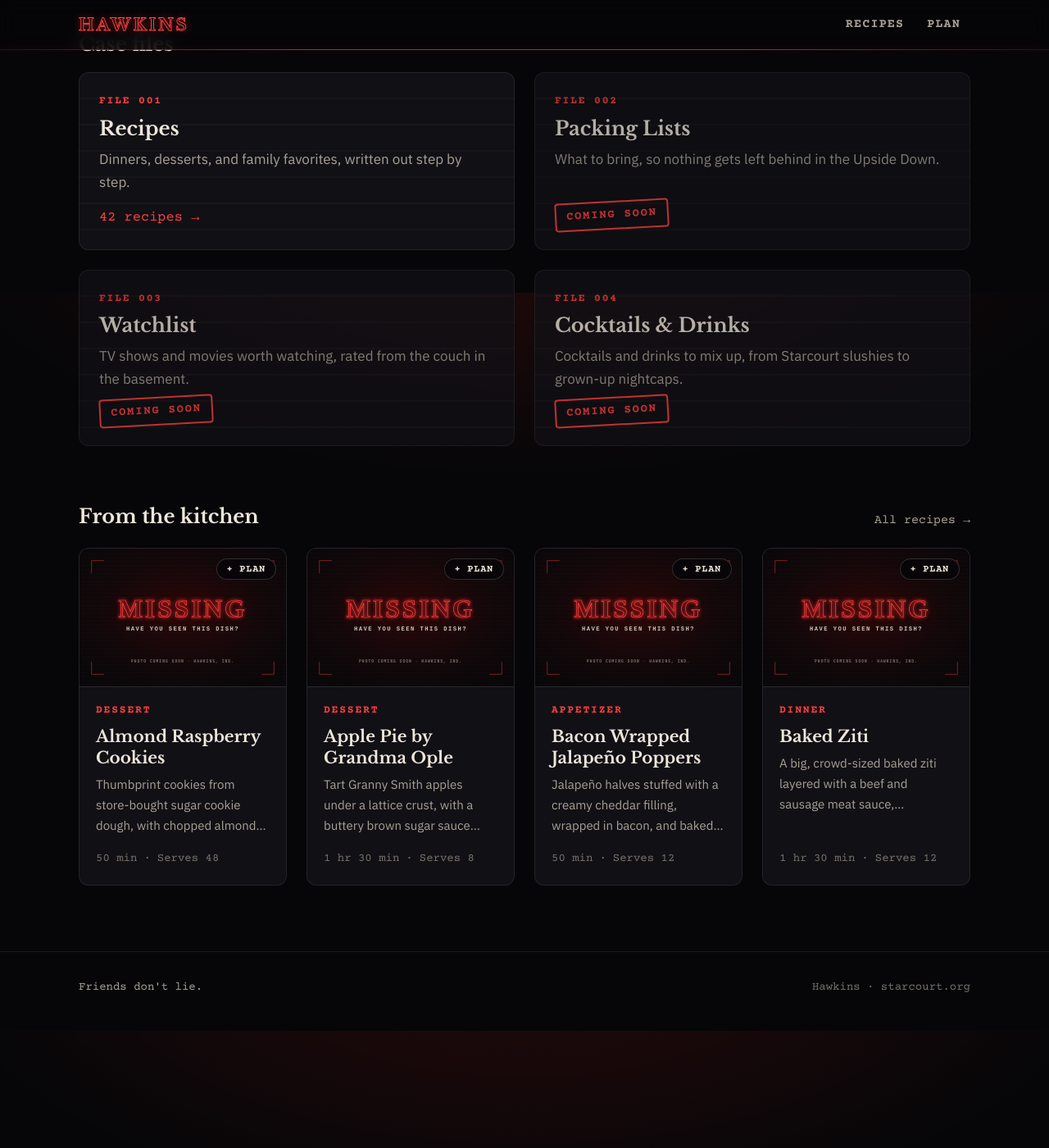
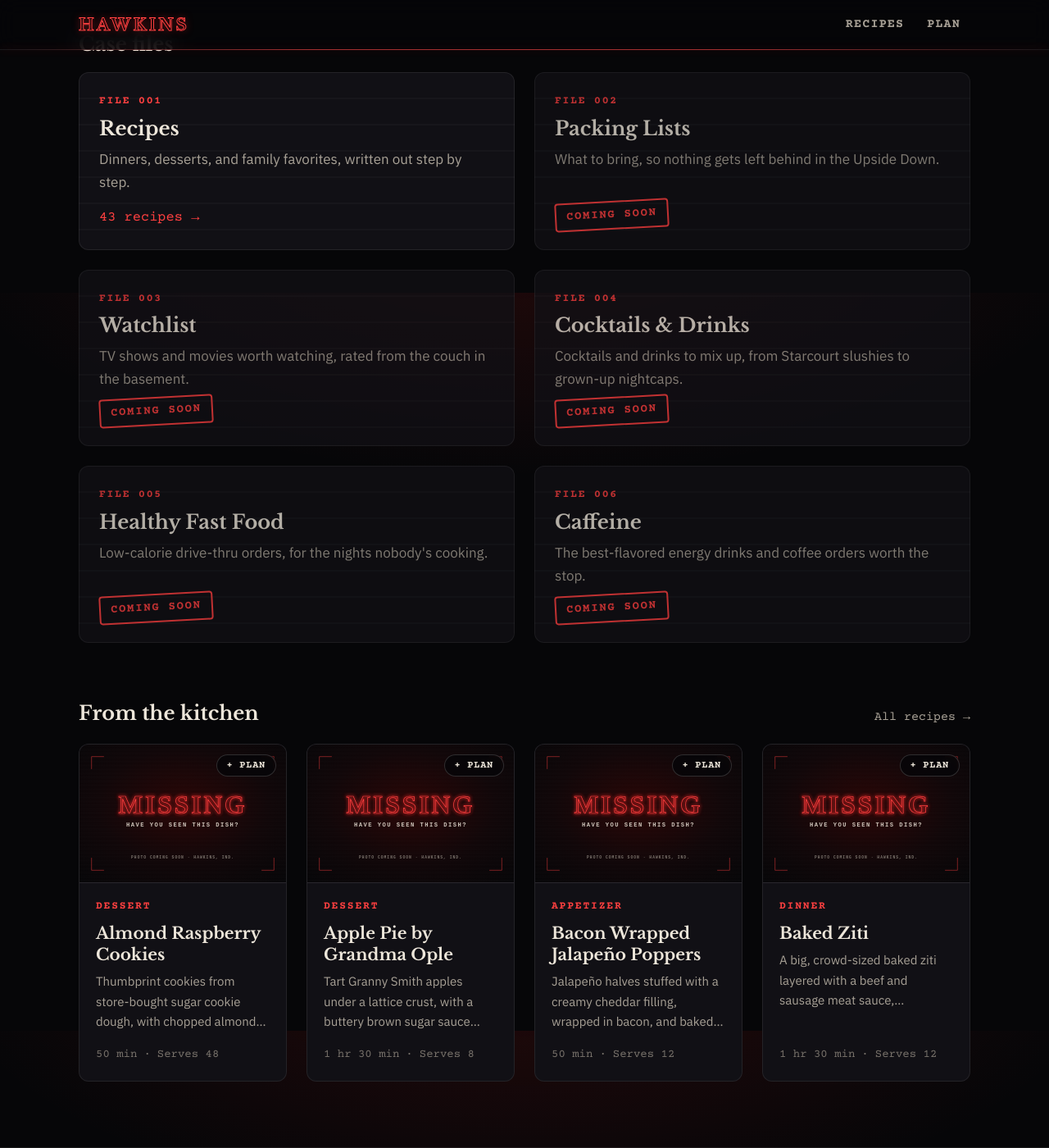
Before and after one commit to elavertu9/hawkins, a Jekyll site: the page built from index.html, in a window 1280 px wide and 1400 px high, scrolled down 543 px. Shown: the whole window at 82% size. Built offline with Jekyll 4.4.1, drawn with Linux system fonts in a browser that asks for light colours.

Commit message:
cal counter recipes, caffeine and fast food sections

```diff
--- a/_data/sections.yml
+++ b/_data/sections.yml
@@ -28,3 +28,17 @@
   url: /drinks/
   blurb: Cocktails and drinks to mix up, from Starcourt slushies to grown-up nightcaps.
   status: soon
+
+- id: fast-food
+  title: Healthy Fast Food
+  file: "005"
+  url: /fast-food/
+  blurb: Low-calorie drive-thru orders, for the nights nobody's cooking.
+  status: soon
+
+- id: caffeine
+  title: Caffeine
+  file: "006"
+  url: /caffeine/
+  blurb: The best-flavored energy drinks and coffee orders worth the stop.
+  status: soon
--- a/_includes/recipe-card.html
+++ b/_includes/recipe-card.html
@@ -5,10 +5,11 @@
 {%- assign r = include.recipe -%}
 {%- assign total = r.time.prep | plus: r.time.cook | plus: r.time.additional -%}
 {%- capture search -%}
-  {{ r.title }} {{ r.summary }} {{ r.category }}
+  {{ r.title }} {{ r.summary }} {{ r.category }} {{ r.tags | join: " " }}
   {%- for group in r.ingredients %}{% for ingredient in group.items %} {{ ingredient.item }}{% endfor %}{% endfor %}
 {%- endcapture -%}
-<article class="card" data-category="{{ r.category | slugify }}" data-search="{{ search | strip_newlines | normalize_whitespace | downcase | escape }}">
+{%- capture tag_slugs -%}{% for tag in r.tags %}{{ tag | slugify }} {% endfor %}{%- endcapture -%}
+<article class="card" data-category="{{ r.category | slugify }}" data-tags="{{ tag_slugs | strip }}" data-search="{{ search | strip_newlines | normalize_whitespace | downcase | escape }}">
   <button class="card__plan" type="button" data-plan-add="{{ r.slug }}" data-plan-title="{{ r.title | escape }}" aria-pressed="false" hidden></button>
   <div class="card__media">
     {%- if r.image %}
@@ -20,7 +21,7 @@
     {%- endif %}
   </div>
   <div class="card__body">
-    <p class="eyebrow">{{ r.category }}</p>
+    <p class="eyebrow">{{ r.category }}{% for tag in r.tags %} <span class="tag">{{ tag }}</span>{% endfor %}</p>
     <h3 class="card__title"><a class="card__link" href="{{ r.url | relative_url }}">{{ r.title }}</a></h3>
     <p class="card__summary">{{ r.summary }}</p>
     <p class="card__meta">
--- a/assets/css/main.css
+++ b/assets/css/main.css
@@ -395,6 +395,26 @@ p { margin: 0; }
 }
 .chip[aria-pressed="true"] .chip__count { background: rgba(0, 0, 0, 0.25); }
 
+/* Tags (like Low Calorie) sit on top of the category: amber instead of red. */
+.chips--tags { margin-top: -0.5rem; }
+.chip--tag { border-style: dashed; border-color: rgba(255, 200, 87, 0.45); color: var(--amber); }
+.chip--tag:hover { border-color: var(--amber); box-shadow: 0 0 16px rgba(255, 200, 87, 0.3); color: var(--amber); }
+.chip--tag[aria-pressed="true"] { background: var(--amber); border-color: var(--amber); border-style: solid; color: #1a1408; }
+.tag {
+  display: inline-block;
+  margin-left: 0.5rem;
+  padding: 0 0.45rem;
+  font-size: 0.6875rem;
+  line-height: 1.6;
+  letter-spacing: 0.08em;
+  color: var(--amber);
+  text-decoration: none;
+  vertical-align: 0.1em;
+  border: 1px solid rgba(255, 200, 87, 0.45);
+  border-radius: 999px;
+}
+a.tag:hover { border-color: var(--amber); }
+
 .finder__status {
   margin: 0;
   padding-bottom: 0.6rem;
@@ -589,6 +609,8 @@ p { margin: 0; }
   padding: 0;
   list-style: none;
 }
+/* An odd card out spans the row, so it isn't left sitting alone. */
+.file:last-child:nth-child(odd) { grid-column: 1 / -1; }
 .file {
   position: relative;
   display: flex;
@@ -1583,6 +1605,7 @@ p { margin: 0; }
   .panel,
   .notes { background: none; border-color: #ccc; }
   .stat--total dd,
+  .tag,
   .qty,
   .step__text strong,
   .eyebrow,
```
Also changed, not shown: _layouts/recipe.html (+7 -1 lines), _recipes/cottage-cheese-bagels.md (added, +62 -0 lines), recipes/index.html (+38 -9 lines), README.md.
